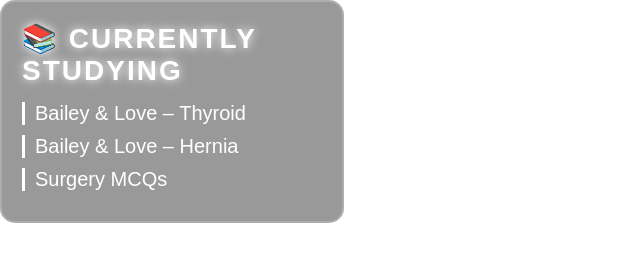
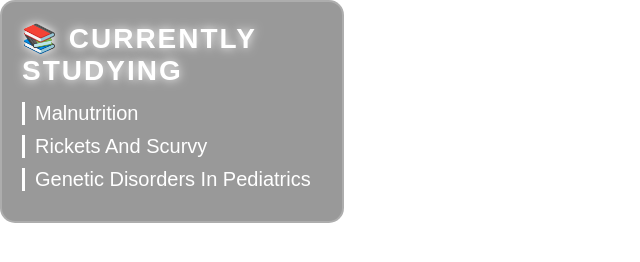
Before and after one commit to meetHeat45/What-to-study, a plain HTML site: page index.html in a window 1280 px wide. Shown: the whole page, without its empty margins (0-640 px from the left). Drawn offline with Linux system fonts and the light colour scheme.

Commit message:
Update index.html

```diff
--- a/index.html
+++ b/index.html
@@ -45,9 +45,9 @@
 
 <div id="title">📚 CURRENTLY STUDYING</div>
 
-<div class="task">Bailey & Love – Thyroid</div>
-<div class="task">Bailey & Love – Hernia</div>
-<div class="task">Surgery MCQs</div>
+<div class="task">Malnutrition</div>
+<div class="task">Rickets And Scurvy</div>
+<div class="task">Genetic Disorders In Pediatrics</div>
 
 </div>
 
```
